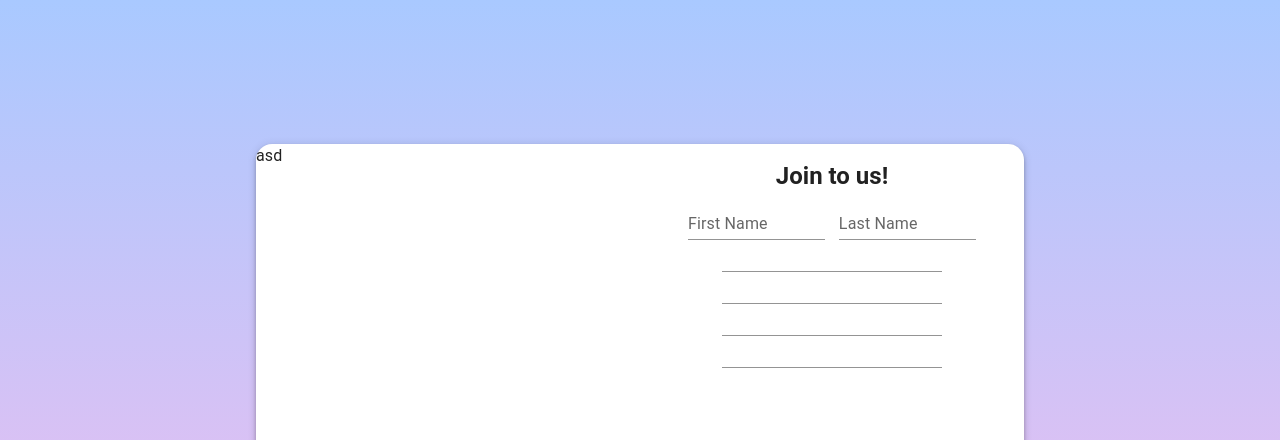
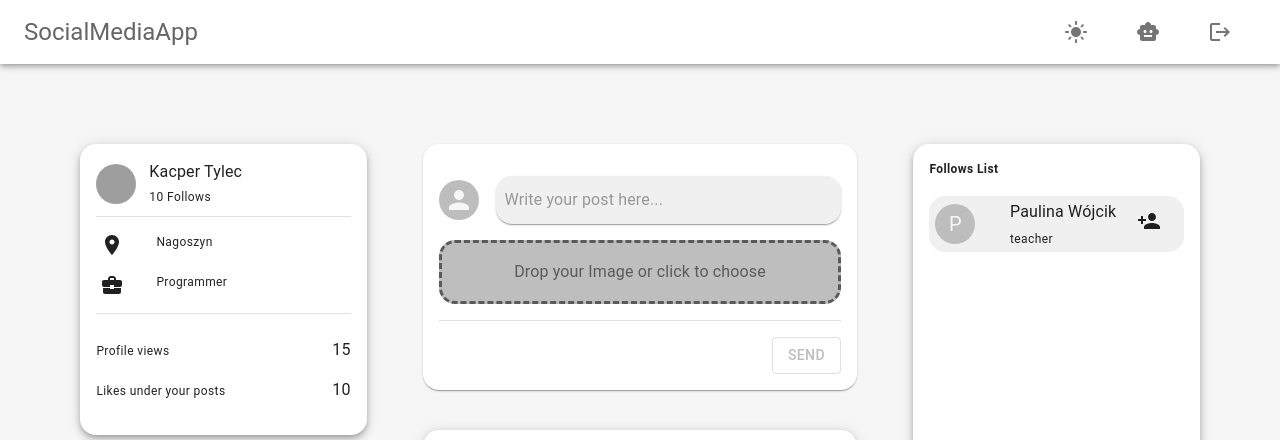
Before and after one commit to kacper51011/Social_Media_App_Client, a React (Create React App) app: page / in a window 1280 px wide. Shown: the top 440 px of the page. Built offline with nearby package versions, Linux system fonts and the light colour scheme; grey boxes are pictures that could not be loaded.

Commit message:
created first version of Register Window

```diff
--- a/src/App.tsx
+++ b/src/App.tsx
@@ -17,7 +17,7 @@ function App() {
       <ThemeProvider theme={theme}>
         <CssBaseline>
           <Routes>
-            <Route path="/" element={<Home />} />
+            <Route path="/" element={<Main />} />
           </Routes>
         </CssBaseline>
       </ThemeProvider>
--- a/src/components/CustomDropzone.tsx
+++ b/src/components/CustomDropzone.tsx
@@ -33,7 +33,7 @@ const CustomDropzone = ({
         justifyContent="center"
         alignItems="center"
         width={1}
-        minHeight="10vh"
+        minHeight="5vw"
         sx={{
           backgroundColor: theme.palette.neutral.medium,
           borderRadius: "16px",
@@ -52,8 +52,15 @@ const CustomDropzone = ({
       </Box>
       {fileToSend && <Typography mt={2}>Files:</Typography>}
       {fileToSend && (
-        <Box display="flex" justifyContent="space-between" alignItems="center">
-          <Typography variant="caption">{fileToSend.name}</Typography>
+        <Box
+          width={1}
+          display="flex"
+          justifyContent="space-between"
+          alignItems="center"
+        >
+          <Typography noWrap variant="caption">
+            {fileToSend.name}
+          </Typography>
           <CustomIconButton
             size="small"
             icon={<RemoveCircleIcon />}
--- a/src/components/auth/LoginWindow.tsx
+++ b/src/components/auth/LoginWindow.tsx
@@ -1,34 +1,31 @@
 import { Box, Paper } from "@mui/material";
-import Divider from "@mui/material/Divider";
-import InputBase from "@mui/material/InputBase";
+import Button from "@mui/material/Button";
+
 import TextField from "@mui/material/TextField";
 import Typography from "@mui/material/Typography";
+import { useState } from "react";
+import CustomDropzone from "../CustomDropzone";
 
 const LoginWindow = () => {
+  const [registerFile, setRegisterFile] = useState<File | null>(null);
   return (
     <Paper
       elevation={4}
       sx={{
         minHeight: "40vw",
-        minWidth: "60vw",
+        minWidth: "70vw",
         borderRadius: "16px",
         display: "flex",
       }}
     >
       <Box width={0.5}>asd</Box>
 
-      <Box
-        width={0.5}
-        display="flex"
-        flexDirection="column"
-        alignItems="center"
-        py={2}
-        px={6}
-      >
-        <Typography fontWeight="bold" variant="h5">
-          Join to us!
+      <Box width={0.5} display="flex" flexDirection="column" py={4} px={6}>
+        <Typography textAlign="center" fontWeight="bold" variant="h4">
+          Join&nbsp;to&nbsp;us!
         </Typography>
-        <Box display="flex" justifyContent="flex-between">
+        {/* firstName and lastName row */}
+        <Box display="flex">
           <TextField
             label="First Name"
             variant="standard"
@@ -37,11 +34,69 @@ const LoginWindow = () => {
           <Box width={0.1} />
           <TextField label="Last Name" variant="standard" fullWidth></TextField>
         </Box>
+        {/* Location and Job row */}
+        <Box display="flex">
+          <TextField
+            sx={{ my: 1 }}
+            variant="standard"
+            label="Location"
+            fullWidth
+          ></TextField>
+          <Box width={0.1} />
+          <TextField
+            sx={{ my: 1 }}
+            variant="standard"
+            label="Job"
+            fullWidth
+          ></TextField>
+        </Box>
+        {/* email */}
+        <TextField
+          variant="standard"
+          sx={{ my: 1 }}
+          label="Email"
+          fullWidth
+        ></TextField>
+        {/* password row */}
+        <Box display="flex">
+          <TextField
+            sx={{ my: 1 }}
+            variant="standard"
+            label="Password"
+            fullWidth
+          ></TextField>
+          <Box width={0.1} />
+          <TextField
+            sx={{ my: 1 }}
+            variant="standard"
+            label="ConfirmPassword"
+            fullWidth
+          ></TextField>
+        </Box>
 
-        <TextField variant="standard"></TextField>
-        <TextField variant="standard"></TextField>
-        <TextField variant="standard"></TextField>
-        <TextField variant="standard"></TextField>
+        <CustomDropzone
+          mt={3}
+          fileToSend={registerFile}
+          setFileToSend={setRegisterFile}
+        />
+        <Box
+          display="flex"
+          justifyContent="center"
+          alignItems="flex-end"
+          flexGrow="1"
+        >
+          <Button
+            variant="contained"
+            sx={{
+              width: 0.3,
+              py: 1.5,
+              px: 4,
+              color: "white",
+            }}
+          >
+            Register
+          </Button>
+        </Box>
       </Box>
     </Paper>
   );
```
